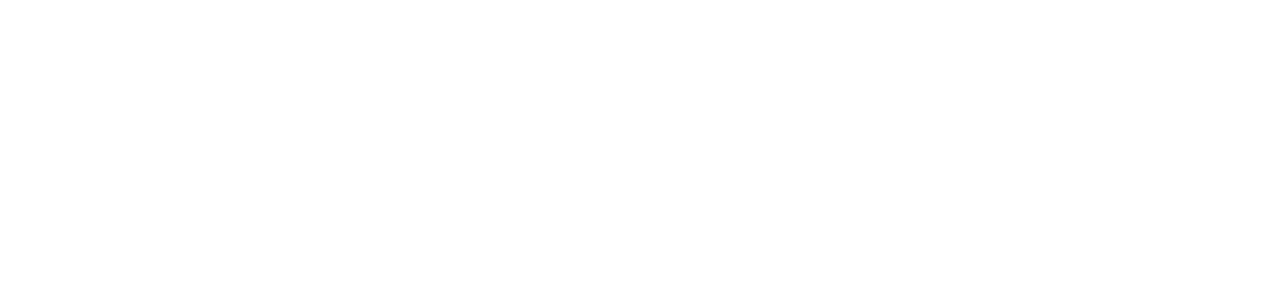
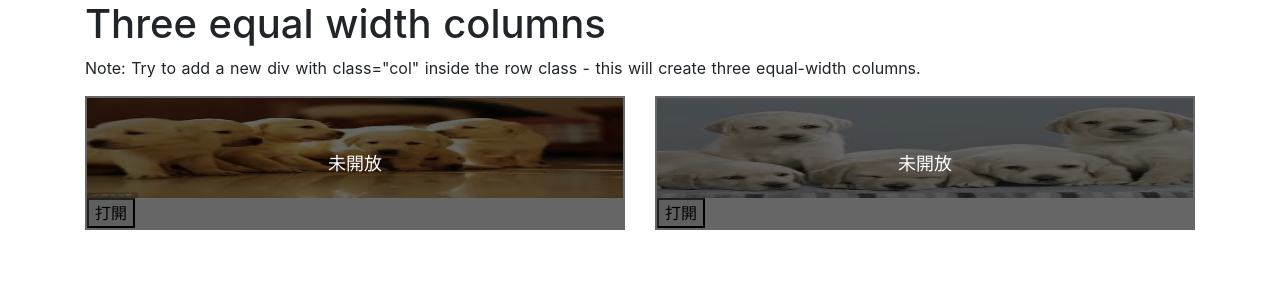
Before and after one commit to cailiwu/openapi-project, a Nuxt app: page /menu in a window 1280 px wide. Before the commit this address had no page. Shown: the top 300 px of the page. Built offline with nearby package versions, Linux system fonts and the light colour scheme.

Commit message:
test box

```diff
--- /dev/null
+++ b/pages/menu.vue
@@ -0,0 +1,50 @@
+<template>
+  <div class="container">
+    <h1>Three equal width columns</h1>
+    <p>Note: Try to add a new div with class="col" inside the row class - this will create three equal-width columns.</p>
+    <div class="row">
+      <div class="col-6">
+        <div class="menu">
+          <img src="@/assets/dog1.jpeg" width="100%">
+          <button type="button">打開</button>
+        </div>
+      </div>
+      <div class="col-6">
+        <div class="menu">
+          <img src="@/assets/dog2.jpeg" width="100%">
+          <button type="button">打開</button>
+        </div>
+      </div>
+    </div>
+  </div>
+</template>
+<style lang="scss">
+
+.menu {
+  padding: 2px;
+  position: relative;
+  img {
+    max-height: 100px;
+  }
+  &::before {
+    content: "未開放";
+    position: absolute;
+    color:#fff;
+    top: 50%;
+    left: 50%;
+    font-size: 18px;
+    transform: translateX(-50%) translateY(-50%);
+    z-index: 9999;
+  }
+  &::after {
+    content: "";
+    position: absolute;
+    color:#fff;
+    background-color: rgba($color: #000000, $alpha: 0.6);
+    height: 100%;
+    width: 100%;
+    top: 0;
+    left: 0;
+  }
+}
+</style>
```
Also changed, not shown: assets/dog1.jpeg (added), assets/dog2.jpeg (added).
